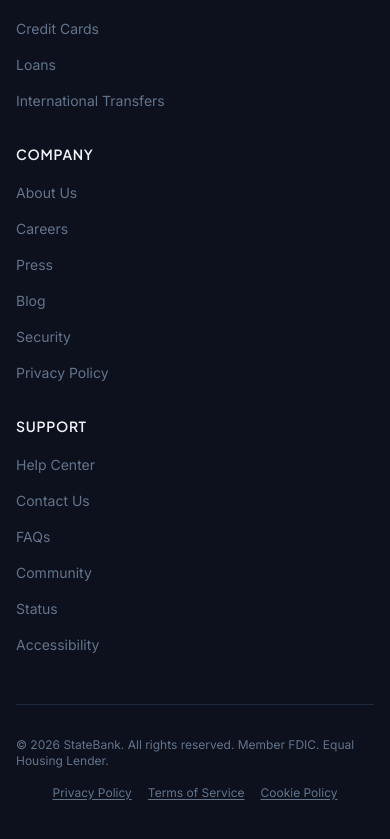
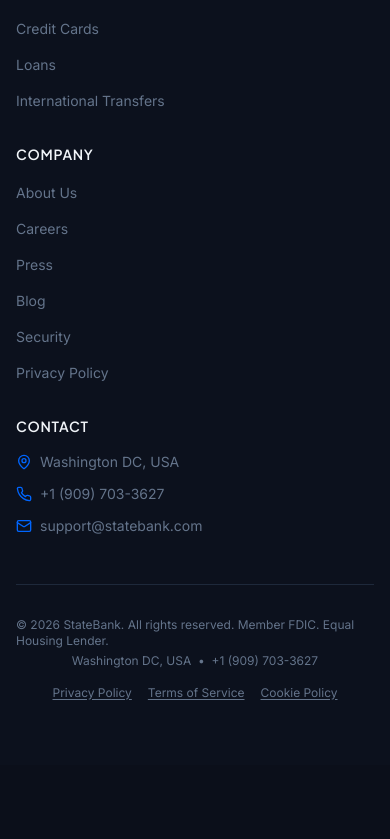
Before and after one commit to lazarus99x/statebank, a Next.js app: page / in a window 390 px wide. Shown: the part 5763-6602 px from the top of the page. After the commit the page ends 6528 px from the top, so only its background shows below. Built offline with nearby package versions, Linux system fonts and the light colour scheme.

Commit message:
Add contact info: Washington DC & +1 (909) 703-3627 to header + footer

```diff
--- a/app/page.tsx
+++ b/app/page.tsx
@@ -18,6 +18,8 @@
   CheckCircle2,
   Star,
   Quote,
+  MapPin,
+  Mail,
 } from "lucide-react";
 
 /* ── Free Unsplash Images (CC0, no watermark) ──────────────── */
@@ -179,7 +181,7 @@
             </span>
           </Link>
 
-          <nav className="hidden items-center gap-8 md:flex">
+          <nav className="hidden items-center gap-6 md:flex">
             {["Features", "Stats", "Testimonials"].map((item) => (
               <Link
                 key={item}
@@ -189,6 +191,15 @@
                 {item}
               </Link>
             ))}
+            <span className="h-4 w-px bg-border-muted" />
+            <span className="flex items-center gap-1.5 text-xs text-text-muted">
+              <Phone className="h-3.5 w-3.5 text-primary" />
+              +1 (909) 703-3627
+            </span>
+            <span className="flex items-center gap-1.5 text-xs text-text-muted">
+              <Building2 className="h-3.5 w-3.5 text-primary" />
+              Washington DC, USA
+            </span>
           </nav>
 
           <div className="flex items-center gap-3">
@@ -671,39 +682,51 @@
               </ul>
             </div>
 
-            {/* Support */}
+            {/* Contact */}
             <div>
               <h4 className="mb-4 font-display text-sm font-semibold uppercase tracking-wider text-text-primary">
-                Support
+                Contact
               </h4>
               <ul className="space-y-3">
-                {[
-                  "Help Center",
-                  "Contact Us",
-                  "FAQs",
-                  "Community",
-                  "Status",
-                  "Accessibility",
-                ].map((item) => (
-                  <li key={item}>
-                    <Link
-                      href="#"
+                <li className="flex items-start gap-2">
+                  <MapPin className="mt-0.5 h-4 w-4 text-primary shrink-0" />
+                  <span className="text-sm text-text-muted">
+                    Washington DC, USA
+                  </span>
+                </li>
+                <li className="flex items-start gap-2">
+                  <Phone className="mt-0.5 h-4 w-4 text-primary shrink-0" />
+                  <a
+                    href="tel:+19097033627"
                     className="text-sm text-text-muted transition-colors hover:text-text-secondary"
                   >
-                      {item}
-                    </Link>
+                    +1 (909) 703-3627
+                  </a>
                 </li>
-                ))}
+                <li className="flex items-start gap-2">
+                  <Mail className="mt-0.5 h-4 w-4 text-primary shrink-0" />
+                  <a
+                    href="mailto:support@statebank.com"
+                    className="text-sm text-text-muted transition-colors hover:text-text-secondary"
+                  >
+                    support@statebank.com
+                  </a>
+                </li>
               </ul>
             </div>
           </div>
 
           <div className="mt-12 border-t border-border-default pt-8">
             <div className="flex flex-col items-center justify-between gap-4 sm:flex-row">
+              <div className="flex flex-col items-center gap-1 sm:items-start">
                 <p className="text-xs text-text-muted">
                   &copy; {new Date().getFullYear()} StateBank. All rights
                   reserved. Member FDIC. Equal Housing Lender.
                 </p>
+                <p className="text-xs text-text-muted">
+                  Washington DC, USA &nbsp;&bull;&nbsp; +1 (909) 703-3627
+                </p>
+              </div>
               <div className="flex gap-4 text-xs text-text-muted">
                 <Link
                   href="#"
```
Lines whose indentation alone changed are shown as unchanged.
